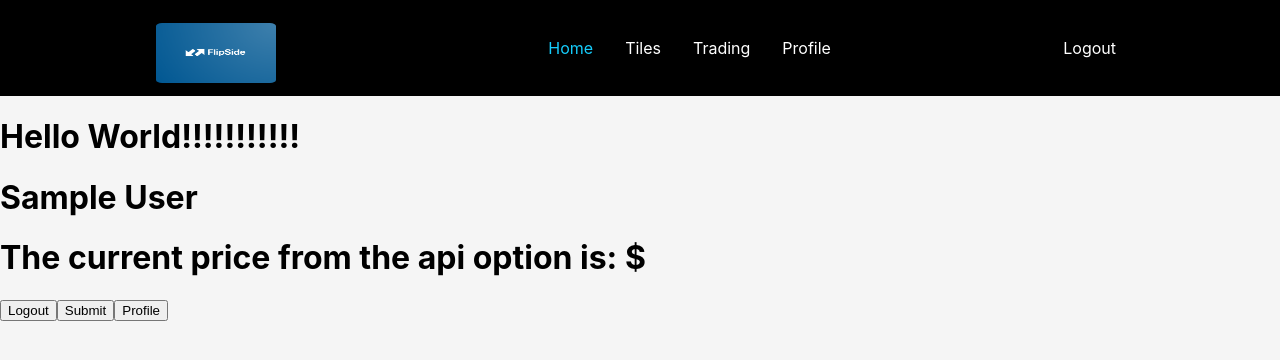
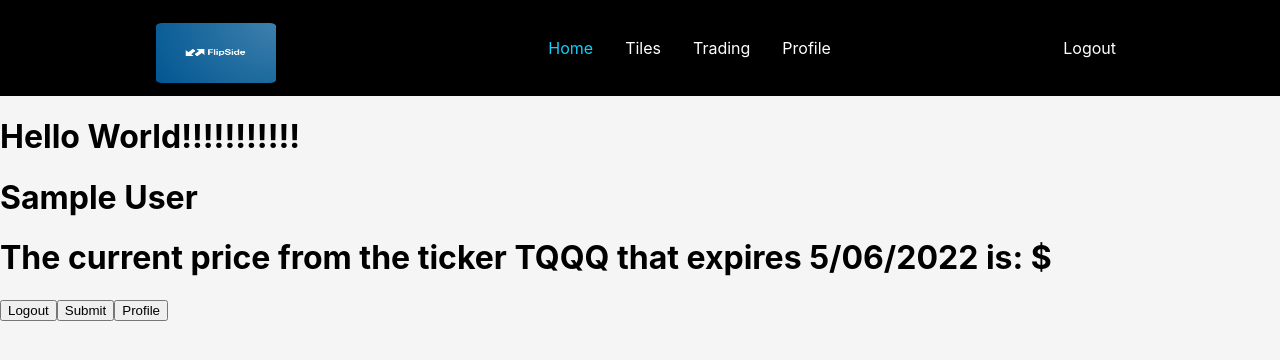
Before and after one commit to bwash15/capstone-flipside-options-dashboard, a React (Create React App) app in the folder Front_End/: page / in a window 1280 px wide. Shown: the top 360 px of the page. Built offline with nearby package versions, Linux system fonts and the light colour scheme; no server answers; sample sign-in values are in the browser's storage.

Commit message:
added context for landing page

```diff
--- a/Front_End/src/Views/Desktop/LandingPage/index.js
+++ b/Front_End/src/Views/Desktop/LandingPage/index.js
@@ -84,7 +84,7 @@ function Home(){
         <h1>{first()} {last()}</h1>
         <h1>{localStorage.getItem("lastName")}</h1>
         <h1>{localStorage.getItem("email")}</h1>
-        <h1>The current price from the api option is: ${value}</h1>
+        <h1>The current price from the ticker TQQQ that expires 5/06/2022 is: ${value}</h1>
         <button onClick={logout}>Logout</button>
         <button>Submit</button>
         <button onClick={navProfile}>Profile</button>
```
